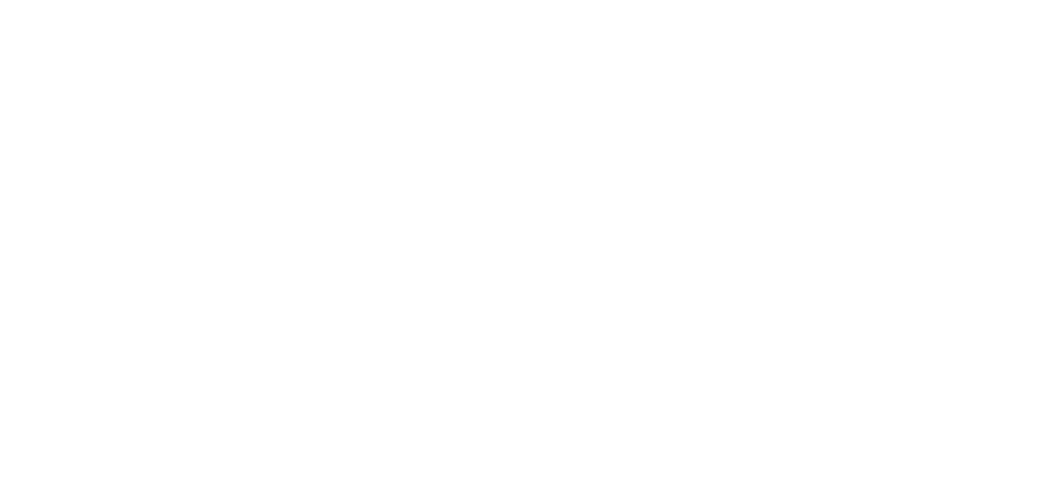
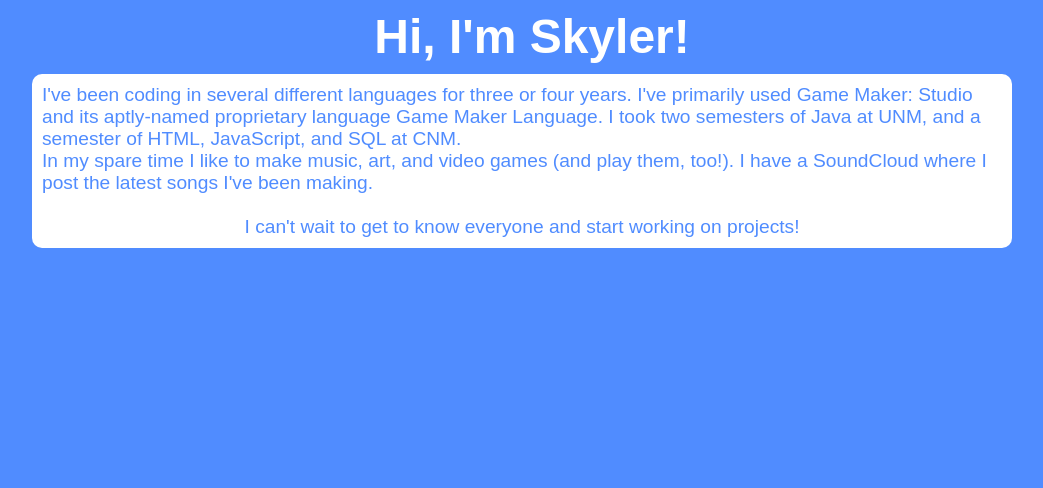
Before and after one commit to Skylarity/about-skyler, a PHP site: page / in a window 1280 px wide. Before the commit the part shown is empty. Shown: the part 201-689 px from the top of the page, without its empty margins (118-1161 px from the left). Run offline with PHP 8.4, Linux system fonts and the light colour scheme.

Commit message:
Added info and style.

```diff
--- /dev/null
+++ b/css/style.css
@@ -0,0 +1,55 @@
+* {
+	margin: 0;
+	padding: 0;
+
+	background: #508CFF;
+
+	color: #FFFFFF;
+
+	font-family: sans-serif;
+}
+
+img {
+	display: block;
+
+	margin: auto;
+
+	width: 200px;
+	height: 200px;
+}
+
+h1 {
+	margin: auto;
+	padding: 10px;
+
+	width: 100%;
+
+	text-align: center;
+	font-size: 3em;
+}
+
+p {
+	margin: auto;
+	padding: 10px;
+
+	width: 75%;
+
+	background: #FFFFFF;
+	color: #508CFF;
+
+	border-radius: 10px;
+
+	font-size: 1.2em;
+}
+
+.center {
+	display: block;
+
+	margin: auto;
+	width: 100%;
+
+	background: #FFFFFF;
+	color: #508CFF;
+
+	text-align: center;
+}
--- a/index.php
+++ b/index.php
@@ -2,9 +2,21 @@
 <html lang="en">
 	<head>
 		<meta charset="UTF-8">
+		<link rel="stylesheet" type="text/css" href="css/style.css">
 		<title></title>
 	</head>
+
 	<body>
-		Hello, world!
+		<img src="images/robot-white.png" alt="Skylarity">
+		<h1>
+			Hi, I'm Skyler!
+		</h1>
+		<p>
+			I've been coding in several different languages for three or four years. I've primarily used Game Maker: Studio and its aptly-named proprietary language Game Maker Language. I took two semesters of Java at UNM, and a semester of HTML, JavaScript, and SQL at CNM.
+			<br>
+			In my spare time I like to make music, art, and video games (and play them, too!). I have a SoundCloud where I post the latest songs I've been making.
+			<br><br>
+			<span class="center">I can't wait to get to know everyone and start working on projects!</span>
+		</p>
 	</body>
 </html>
--- a/style.css
+++ /dev/null
@@ -1,4 +0,0 @@
-* {
-	margin: 0;
-	padding: 0;
-}
```
